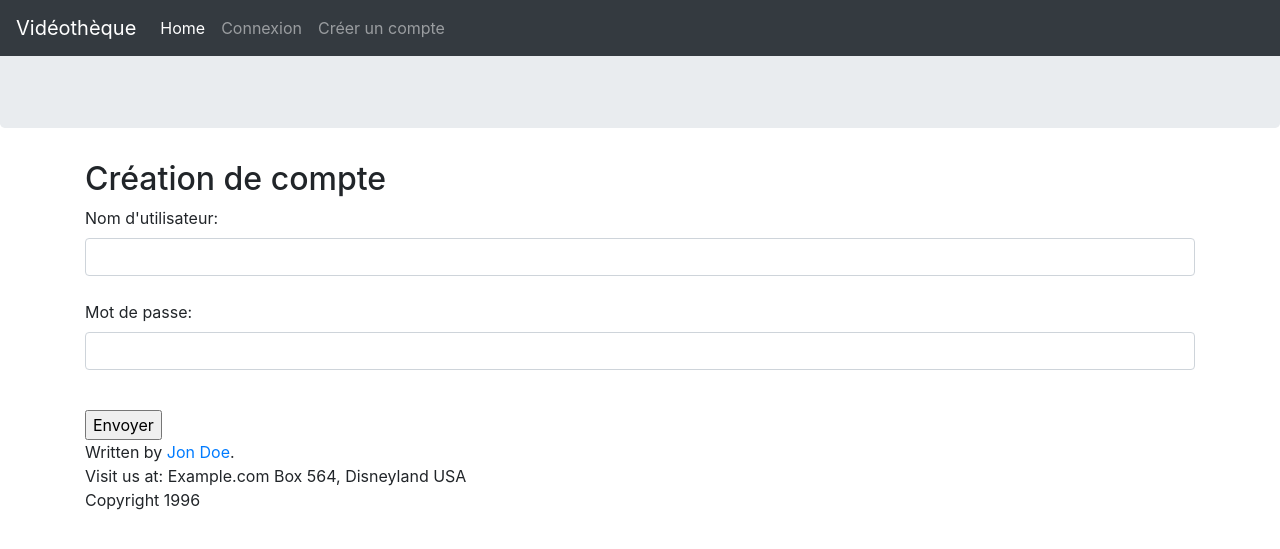
After one commit to Suhail1929/Videotech, a Flask app: template Interface-web/app_code/templates/create.html in a window 1280 px wide. The commit adds this page. Shown: the top 549 px of the page. Run offline with Flask 3, Linux system fonts and the light colour scheme; the template is opened without the code that fills it, so the values that code supplies are empty; some libraries are stand-ins or nearby versions.

Commit message:
inscription

```diff
--- a/API/app_code/app.py
+++ b/API/app_code/app.py
@@ -1,10 +1,58 @@
-from flask import Flask
+import json
+from flask import Flask, request
+from flask_restful import Api, Resource
 
 app = Flask(__name__)
+api = Api(app)
 
 @app.route('/')
 def hello():
-    return 'Hello, AdddPIs'
+    return 'Hello, AdddddPIs'
+
+# Charger les données depuis le fichier JSON au démarrage de l'application
+DATA_FILE = "videolibrary.json"
+
+def load_data():
+    try:
+        with open(DATA_FILE, "r") as file:
+            return json.load(file)
+    except FileNotFoundError:
+        return {"users": {}}
+
+def save_data(data):
+    with open(DATA_FILE, "w") as file:
+        json.dump(data, file, indent=2)
+
+videolibrary = load_data()
+
+class UserResource(Resource):
+    def get(self, username):
+        if username in videolibrary["users"]:
+            return videolibrary["users"][username]
+        else:
+            return {"error": "Utilisateur non trouvé"}, 404
+
+    def put(self, username):
+        data = request.get_json()
+        if username not in videolibrary["users"]:
+            videolibrary["users"][username] = {"films": []}
+        videolibrary["users"][username]["films"] = data.get("films", [])
+        save_data(videolibrary)
+        return videolibrary["users"][username], 201
+
+api.add_resource(UserResource, "/user/<string:username>")
 
 if __name__ == '__main__':
     app.run(host='0.0.0.0')
+
+
+# with open("video.json") as jsfic:
+# myvideo = json.load(jsfic)
+# for film in myvideo["films"]:
+# print("Film : {} année : {}".format(film["titre"], film["année"]))
+# print(" réalisateur : {} {}".format(film["réalisateur"]["prénom"],film["réalisateur"]["nom"]))
+# print(" acteurs : ", end="")
+# for act in film["acteurs"]:
+# print("{} {}".format(act["prénom"],act["nom"]),end=" ")
+# print ("\n ----------------------------------------")
+# jsfic.close()
--- a/API/requirements.txt
+++ b/API/requirements.txt
@@ -1 +1,2 @@
 Flask==3.0.0
+Flask-RESTful==0.3.10
--- a/Interface-web/app_code/templates/base.html
+++ b/Interface-web/app_code/templates/base.html
@@ -12,7 +12,7 @@
 <body>
 
 <nav class="navbar navbar-expand-md navbar-dark fixed-top bg-dark">
-<a class="navbar-brand" href="#">My Site</a>
+<a class="navbar-brand" href="#">Vidéothèque</a>
 {% block nav %}
 <button class="navbar-toggler" type="button" data-toggle="collapse" data-target="#navbarsExampleDefault" aria-controls="navbarsExampleDefault" aria-expanded="false" aria-label="Toggle navigation">
     <span class="navbar-toggler-icon"></span>
@@ -24,24 +24,31 @@
           <li class="nav-item active">
             <a class="nav-link" href="/">Home</a>
           </li>
+            {% if is_logged_in() %}
+            {% if is_logged_in() and (get_username() == 'admin' or get_username() == '1') %}
 
           <li class="nav-item">
-                <a class="nav-link" href="{{url_for('secret')}}">Secret</a>
+            <a class="nav-link" href="{{url_for('secret')}}">Secret</a>
           </li>
 
           <li class="nav-item">
-                <a class="nav-link" href="{{url_for('complexview')}}">Validated</a>
+            <a class="nav-link" href="{{url_for('complexview')}}">Espace administrateur</a>
           </li>
+          {% endif %}
+          <li class="nav-item">
+            <span><a href="{{url_for('simplelogin.logout')}}">Déconnexion</a></span>
+          </li>
+            {% else %}
 
-          <li class="nav-item">
-            {% if is_logged_in() %}
-                <span class="nav-link">{{ get_username() }}
-                <a  href="{{url_for('simplelogin.logout')}}"> Logout</a></span>
-            {% else %}
-                <a class="nav-link" href="{{url_for('simplelogin.login')}}">Login</a>
+              <li class="nav-item">
+                <a class="nav-link" href="{{url_for('simplelogin.login')}}">Connexion</a>
+              </li>
+
+              <li class="nav-item">
+                <a class="nav-link" href="{{url_for('create')}}">Créer un compte</a>
+            </li>
             {% endif %}
           </li>
-
         </ul>
       </div>
 {% endblock %}
@@ -60,7 +67,7 @@
         {% else %}
           {% if request.path == url_for('simplelogin.login') %}
           <ul class="flashes alert alert-primary">
-            <li>Please provide username and password to login</li>
+            <li>Entrez votre nom d'utilisateur et votre mot de passe ci-dessous</li>
           </ul>
           {% endif %}
         {% endif %}
--- /dev/null
+++ b/Interface-web/app_code/templates/create.html
@@ -0,0 +1,20 @@
+{% extends 'base.html' %}
+
+{% block title %} Création de compte {% endblock %}
+
+{% block page_body %}
+<h2>Création de compte</h2>
+<form action="{{ url_for('create') }}" method="post">
+    <div class="form-group">
+        {{ csrf_token }}
+        <label for="username">Nom d'utilisateur:</label>
+        <input type="text" name="username" class="form-control" required>
+        <br>
+        <label for="password">Mot de passe:</label>
+        <input type="password" name="password" class="form-control" required>
+        <br>
+        {% if next %}<input type="hidden" name="next" value="{{next}}">{% endif %}
+    </div>
+    <input type="submit" value="Envoyer">
+</form>
+{% endblock %}
--- a/Interface-web/app_code/templates/login.html
+++ b/Interface-web/app_code/templates/login.html
@@ -19,6 +19,6 @@
             {{form.password.label}}<div class="form-control"> {{ form.password }}</div><br>
             {% if next %}<input type="hidden" name="next" value="{{next}}">{% endif %}
             </form>
-           <input type="submit" value="Send">
+           <input type="submit" value="Envoyer">
        </form>
 {% endblock %}
--- a/Interface-web/app_code/users.json
+++ b/Interface-web/app_code/users.json
@@ -1 +1 @@
-{"username": "", "password": "", "1": {"username": "1", "password": "pbkdf2:sha256:600000$JgeTwT2zOPkwKHTN$af3311dd3110f981b0cc1809393c7003f4aed721db110545b238a1a194d1fcc8"}}
+{"username": "", "password": "", "1": {"username": "1", "password": "pbkdf2:sha256:600000$JgeTwT2zOPkwKHTN$af3311dd3110f981b0cc1809393c7003f4aed721db110545b238a1a194d1fcc8"}, "admin": {"username": "admin", "password": "pbkdf2:sha256:600000$WqlWL4qju7TAWSGk$96a5bbbd0782998ce71a7bc37359ee005212b4b6025eb74745d3f4370b1fd612"}, "user": {"username": "user", "password": "pbkdf2:sha256:600000$FKqJvHw4YiWR2Q0C$6cd79da7d26f5dc1db53e9474b1608888e47569b45faa0ad102b9546bda8d72f"}, "hugo": {"username": "hugo", "password": "pbkdf2:sha256:600000$lfMfbep0CONvyHq1$c5e436d5639521e5e59710928f935d452bf1d999542e2a435aec329f3075aee6"}, "2": {"username": "2", "password": "pbkdf2:sha256:600000$nrfFLCDodd60GoAE$9cfbe10acedca775319a6077cab917a199f549a30df29605a04da9aeb412b299"}}
--- a/docker-compose.yml
+++ b/docker-compose.yml
@@ -13,4 +13,4 @@ services:
     ports:
       - 5100:5000
     volumes:
-      - ./API/.:/app
+      - ./API/app_code/.:/app
```
Also changed, not shown: Interface-web/app_code/app.py (+26 -23 lines).
